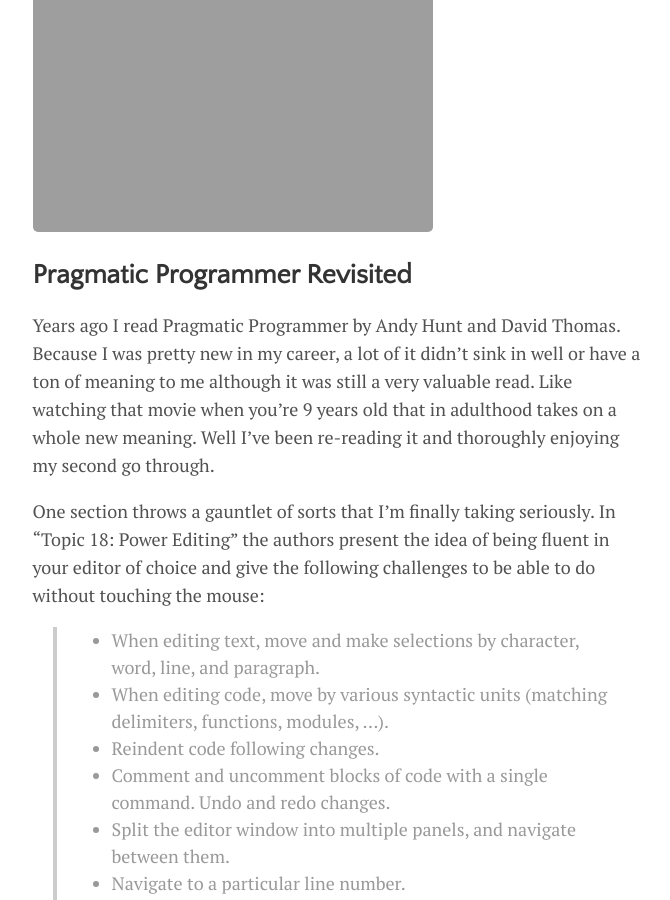
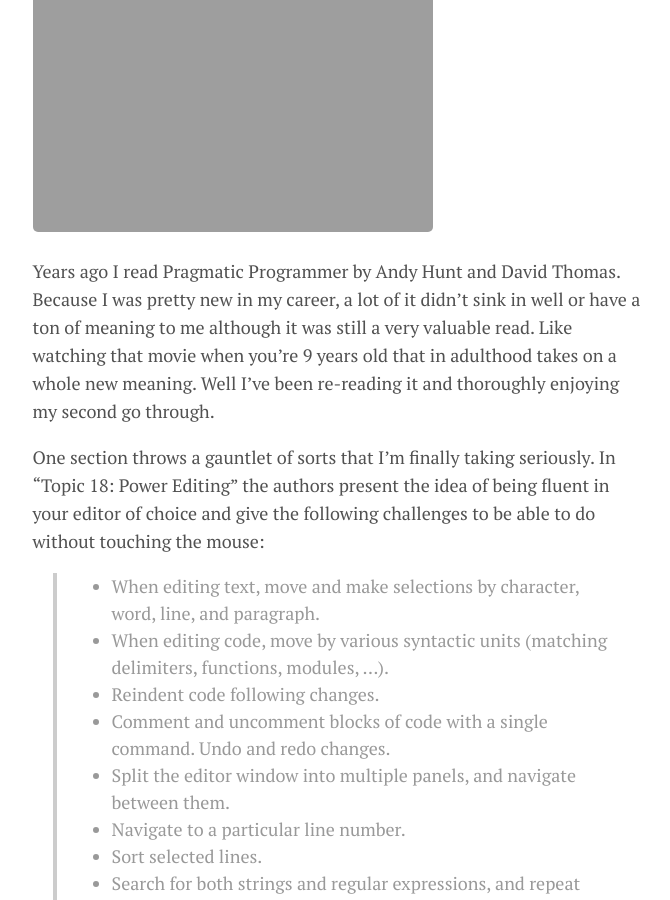
Before and after one commit to RM-Terrell/RM-Terrell.github.io, a Jekyll site: the page built from _posts/2023-10-23-pragmatic-programmer-navigation.md, in a window 1280 px wide and 900 px high, scrolled down 316 px. Shown: the whole window, without its empty margins (300-970 px from the left). Built offline with Jekyll 4.4.1, drawn with Linux system fonts in a browser that asks for light colours.

Commit message:
Update 2023-10-23-pragmatic-programmer-navigation.md

```diff
--- a/_posts/2023-10-23-pragmatic-programmer-navigation.md
+++ b/_posts/2023-10-23-pragmatic-programmer-navigation.md
@@ -7,8 +7,6 @@
 tags: [vscode, pragmatic_programmer]
 image: ptarmigan.JPG
 ---
-
-## Pragmatic Programmer Revisited
 
 Years ago I read Pragmatic Programmer by Andy Hunt and David Thomas. Because I was pretty new in my career, a lot of it didn't sink in well or have a ton of meaning to me although it was still a very valuable read. Like watching that movie when you're 9 years old that in adulthood takes on a whole new meaning. Well I've been re-reading it and thoroughly enjoying my second go through.
 
```
